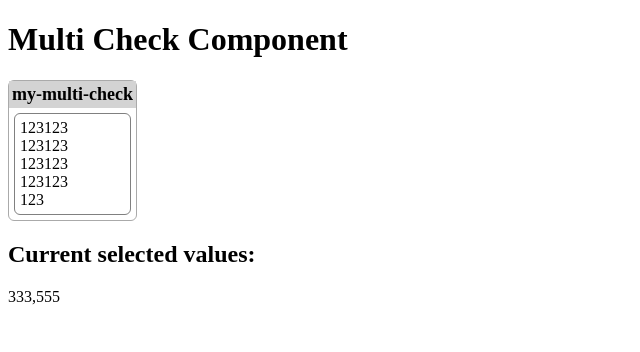
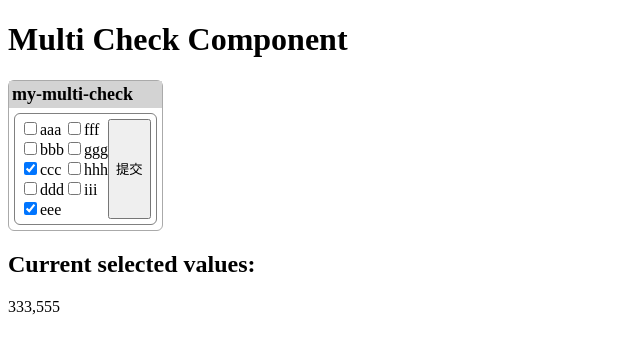
Before and after one commit to luoshieryi/react-checkBok, a React app: page / in a window 1280 px wide. Shown: the top 352 px of the page, without its empty margins (0-640 px from the left). Built offline with nearby package versions, Linux system fonts and the light colour scheme; the HTML template or start-up script is replaced by a standard one.

Commit message:
impl controlled mode form

```diff
--- a/package.json
+++ b/package.json
@@ -5,8 +5,8 @@
   },
   "dependencies": {
     "jest": "25.1.0",
-    "react": "16.9.0",
-    "react-dom": "16.9.0",
+    "react": "^17.0.2",
+    "react-dom": "^17.0.2",
     "scss": "^0.2.4"
   },
   "devDependencies": {
--- a/src/MultiCheck/component/Form.tsx
+++ b/src/MultiCheck/component/Form.tsx
@@ -1,8 +1,13 @@
-import React, {FC} from 'react';
+import React, {FC, FormEvent, useEffect, useState} from 'react';
 
 import  '../MultiCheck.css';
 import {Option} from '../MultiCheck';
 import List from "./List";
+
+export type CheckBox = {
+    option: Option,
+    checked: boolean,
+}
 
 type Props = {
     options: Option[],
@@ -12,6 +17,54 @@
 }
 
 const Form: FC<Props> = (props): JSX.Element => {
+
+    const [checkBoxes, setCheckBoxes] = useState<CheckBox[]>();
+
+    useEffect(() => {
+        if (props.values) {
+            const newBoxes: CheckBox[] = props.options.map((option) => {
+                    if (props.values && props.values.indexOf(option.value) > -1) {
+                        return {
+                            option: option,
+                            checked: true,
+                        };
+                    } else {
+                        return {
+                            option: option,
+                            checked: false
+                        };
+                    }
+            });
+            setCheckBoxes(newBoxes);
+        }
+    }, [])
+
+    const submitHandle = (e: FormEvent) => {
+        if (props.onChange && checkBoxes) {
+            let options: Option[] = [];
+            checkBoxes.map((box) => {
+                if (box.checked) {
+                    options.push(box.option);
+                }
+            })
+            props.onChange(options);
+        }
+        e.preventDefault();
+    }
+
+    let onChange: ((value: string) => void) | undefined = undefined
+
+    if (props.values) {
+        onChange = (value: string) => {
+            let newBoxes = checkBoxes?.map((box) => {
+                if (box.option.value === value) {
+                    box.checked = !box.checked;
+                }
+                return box;
+            })
+            setCheckBoxes(newBoxes);
+        }
+    }
 
     const lists = () => {
         const columns = props.columns? props.columns : 1;
@@ -26,18 +79,23 @@
         for (let i = 1; i <= overflow; i++) {
             rawNum[i]++;
         }
-        console.log(rawNum);
         let res: JSX.Element[] = [];
         for (let i = 0; i < columns; i++) {
-            res.push(<List options={props.options.slice(rawNum[i], rawNum[i+1])} key={i} />);
+            res.push(<List key={Math.random()}
+                           options={props.options.slice(rawNum[i], rawNum[i+1])}
+                           checkBoxes={checkBoxes?.slice(rawNum[i], rawNum[i+1])}
+                           onChange={onChange}/>);
         }
         return res
     }
 
     return (
-        <form className='form' key={Math.random()}>
-            {lists()}
-        </form>
+        <div>
+            <form key={'checkboxForm'} className='form' onSubmit={submitHandle}  action=''>
+                {lists()}
+                <input type='submit' value='提交'/>
+            </form>
+        </div>
     )
 }
 
--- a/src/MultiCheck/component/Item.tsx
+++ b/src/MultiCheck/component/Item.tsx
@@ -5,13 +5,23 @@
 
 type Props = {
     option: Option,
+    checked?: boolean,
+    onChange?: (value: string) => void,
 }
 
 const Item: FC<Props> = (props): JSX.Element => {
 
     return (
         <div className='item'>
-            123
+            <label>
+                <input type='checkbox'
+                       value={props.option.value}
+                       name={props.option.label}
+                       checked={props.checked}
+                       onChange={() => {props.onChange && props.onChange(props.option.value)}}/>
+                {props.option.label}
+                <br/>
+            </label>
         </div>
     )
 }
--- a/src/MultiCheck/component/List.tsx
+++ b/src/MultiCheck/component/List.tsx
@@ -3,24 +3,32 @@
 import  '../MultiCheck.css';
 import {Option} from "../MultiCheck";
 import Item from "./Item";
+import {CheckBox} from "./Form";
 
 type Props = {
-    options: Option[]
+    options: Option[],
+    checkBoxes?: CheckBox[],
+    onChange?: (value: string) => void,
 }
 
-const Title: FC<Props> = (props): JSX.Element => {
+const List: FC<Props> = (props): JSX.Element => {
 
-    const items = () => (
-        props.options.map((option) => (
-            <Item option={option} key={option.value}/>
-        ))
-    )
+    const items = () => {
+        return (
+            props.options.map((option, index) => (
+                <Item option={option}
+                      key={option.value}
+                      checked={props.checkBoxes && props.checkBoxes[index].checked}
+                      onChange={props.onChange}/>
+            ))
+        )
+    }
 
     return (
         <div className='list'>
             {items()}
         </div>
-    )
+    );
 }
 
-export default Title
+export default List
```
Also changed, not shown: 1 other file (tests, documents, lock files or other folders).
